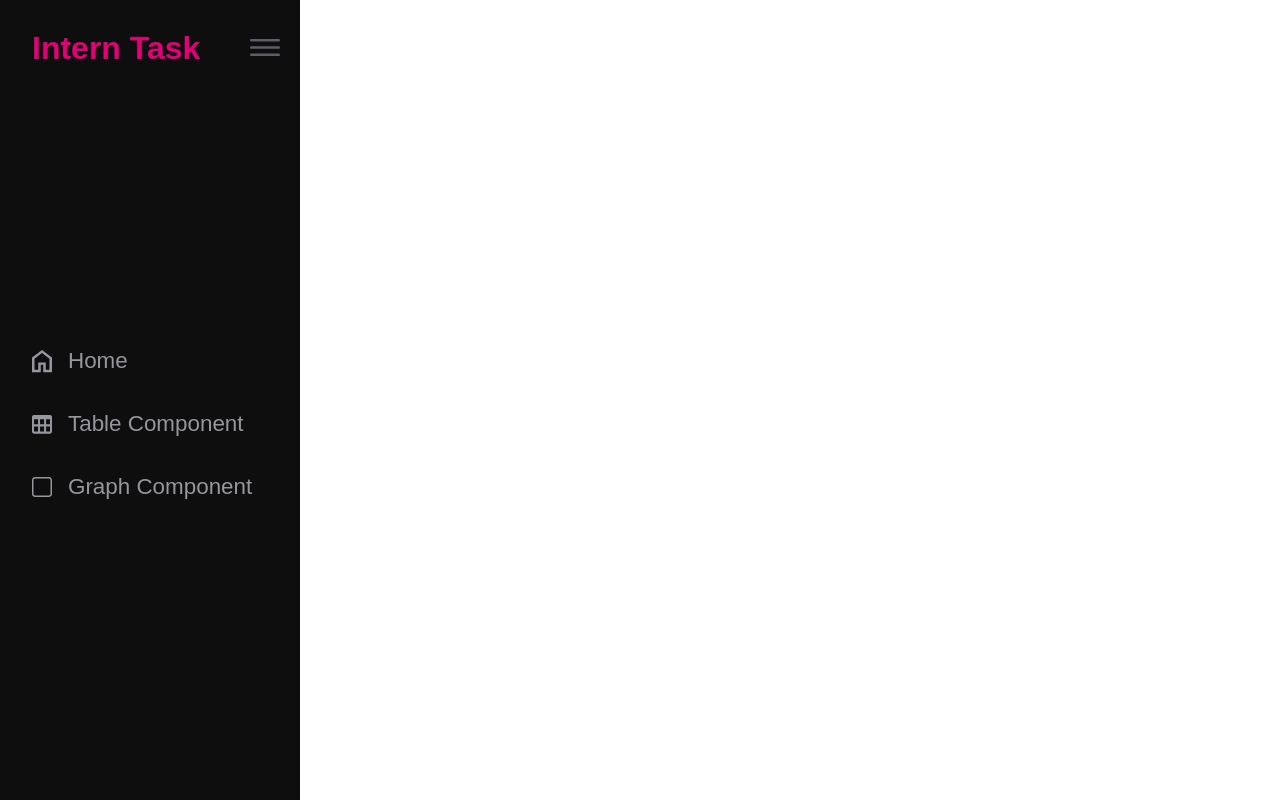
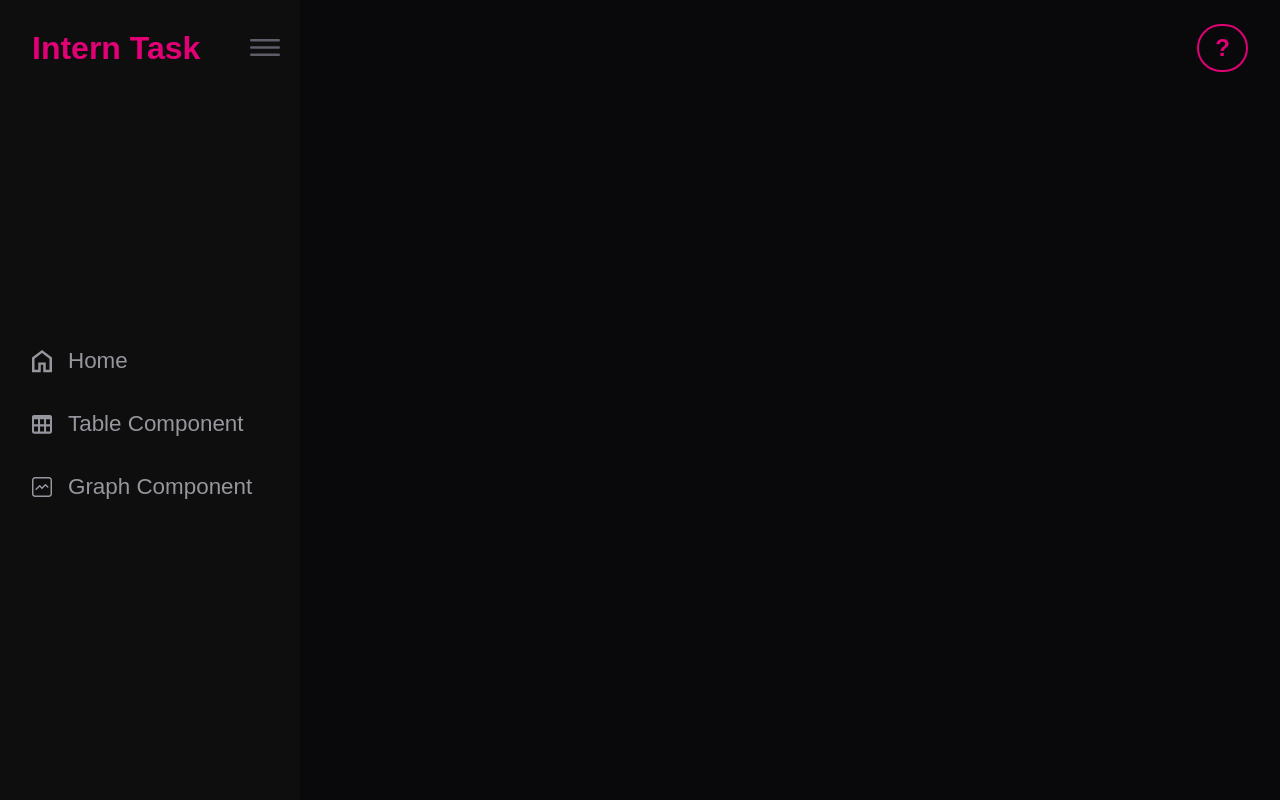
Before and after one commit to MrDalo/telekom-intern, a Next.js app in the folder nextjs-app/: page /graph in a window 1280 px wide. Built offline with nearby package versions, Linux system fonts and the light colour scheme; a web font is replaced by a local one.

Commit message:
refactor: Moved SupportBox to the layout.tsx

```diff
--- a/nextjs-app/src/app/graph/page.tsx
+++ b/nextjs-app/src/app/graph/page.tsx
@@ -1,7 +1,9 @@
 import React from 'react';
 
 const GraphPage = () => {
-	return <div>GraphPage</div>;
+	return (
+		<main className="flex min-h-screen flex-col items-center justify-between bg-[#09090b] p-16"></main>
+	);
 };
 
 export default GraphPage;
--- a/nextjs-app/src/app/layout.tsx
+++ b/nextjs-app/src/app/layout.tsx
@@ -1,7 +1,8 @@
 import type { Metadata } from 'next';
 import './globals.css';
-import SideBar from './SideBar';
+import SideBar from './side-bar';
 import { teleGrotesk } from './font';
+import SupportBox from '@/components/support-box';
 
 export const metadata: Metadata = {
 	title: 'Create Next App',
@@ -15,8 +16,9 @@ export default function RootLayout({
 }) {
 	return (
 		<html lang="en" className=" scroll-smooth">
-			<body className={`${teleGrotesk.variable} font-teleGrotesk`}>
+			<body className={`${teleGrotesk.variable} font-teleGrotesk relative`}>
 				<SideBar />
+				<SupportBox />
 				{children}
 			</body>
 		</html>
--- a/nextjs-app/src/app/page.tsx
+++ b/nextjs-app/src/app/page.tsx
@@ -2,6 +2,6 @@ import Image from 'next/image';
 
 export default function Home() {
 	return (
-		<main className="flex min-h-screen flex-col items-center justify-between p-8"></main>
+		<main className="flex min-h-screen flex-col items-center justify-between bg-[#09090b] p-8"></main>
 	);
 }
--- a/nextjs-app/src/app/table/page.tsx
+++ b/nextjs-app/src/app/table/page.tsx
@@ -1,13 +1,12 @@
 import React from 'react';
 import data from '../data/data';
-import { column } from './Column';
-import { DataTable } from './DataTable';
-import SupportBox from '@/components/SupportBox';
+import { DataTable } from './data-table';
+import SupportBox from '@/components/support-box';
+import { column } from './column';
 
 const TablePage = () => {
 	return (
-		<main className="bg-balck relative flex min-h-screen flex-col items-center justify-between bg-[#09090b] p-16">
-			<SupportBox />
+		<main className=" flex min-h-screen flex-col items-center justify-between bg-[#09090b] p-16">
 			<DataTable columns={column} data={data} />
 		</main>
 	);
--- a/nextjs-app/src/components/SupportBox.tsx
+++ b/nextjs-app/src/components/support-box.tsx
@@ -4,10 +4,10 @@ import { HoverCard, HoverCardContent, HoverCardTrigger } from './ui/hover-card';
 const SupportBox = () => {
 	return (
 		<HoverCard>
-			<HoverCardTrigger className=" absolute right-8 top-6 cursor-pointer rounded-full border-2 border-[#E10075] px-4 py-1 text-center text-[1.5rem] font-bold text-[#E10075]">
+			<HoverCardTrigger className=" absolute right-8 top-6 z-10 cursor-pointer rounded-full border-2 border-[#E10075] px-4 py-1 text-center text-[1.5rem] font-bold text-[#E10075]">
 				?
 			</HoverCardTrigger>
-			<HoverCardContent className=" w-auto max-w-[60vw] border-[#96969E] bg-[#141414] text-[#e1e1e1]">
+			<HoverCardContent className=" z-20 w-auto max-w-[60vw] border-[#96969E] bg-[#141414] text-[#e1e1e1]">
 				TODO: Add support box
 			</HoverCardContent>
 		</HoverCard>
```
Also changed, not shown: nextjs-app/public/img/graph-icon.svg, nextjs-app/src/app/side-bar.tsx (renamed from nextjs-app/src/app/SideBar.tsx), nextjs-app/src/app/table/data-table.tsx (renamed from nextjs-app/src/app/table/DataTable.tsx).
